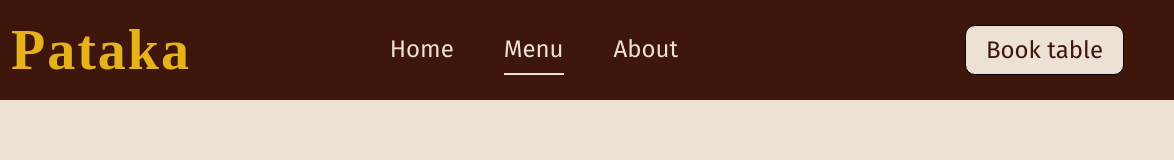
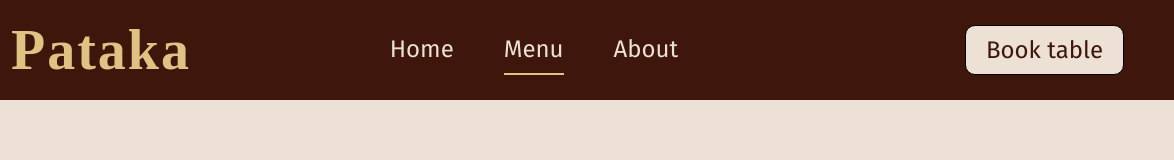
Before and after one commit to Zulu0824/Restaurant-Page, a website built with webpack: page src/template.html in a window 1280 px wide. Both pictures are taken after a click on the button "Menu". Shown: the full height of the page, 106-1280 px from the left. Built offline with nearby package versions, Linux system fonts and the light colour scheme; a web font is replaced by a local one.

Commit message:
Change: heading font-color

```diff
--- a/src/style.css
+++ b/src/style.css
@@ -2,10 +2,10 @@
 :root {
     --primary-color : #3E160C;
     --secondary-color: #ede0d4;
-    --heading-font-color: #e7b11c;
+    --heading-font-color: #E0C284 ;
     --font-color: black;
 }
-
+/* colros: #E0C284 */
 /* fonts: Cookie, Fira Sans, Charm, Bilbo, Fraunces */
 
 
@@ -46,7 +46,7 @@ body {
 }
 
 #nav-section button:focus {
-    border-bottom: 2px solid var(--secondary-color);
+    border-bottom: 2px solid var(--heading-font-color);
 }
 #nav-section button:hover {
     color: #f8f7f2;
```
